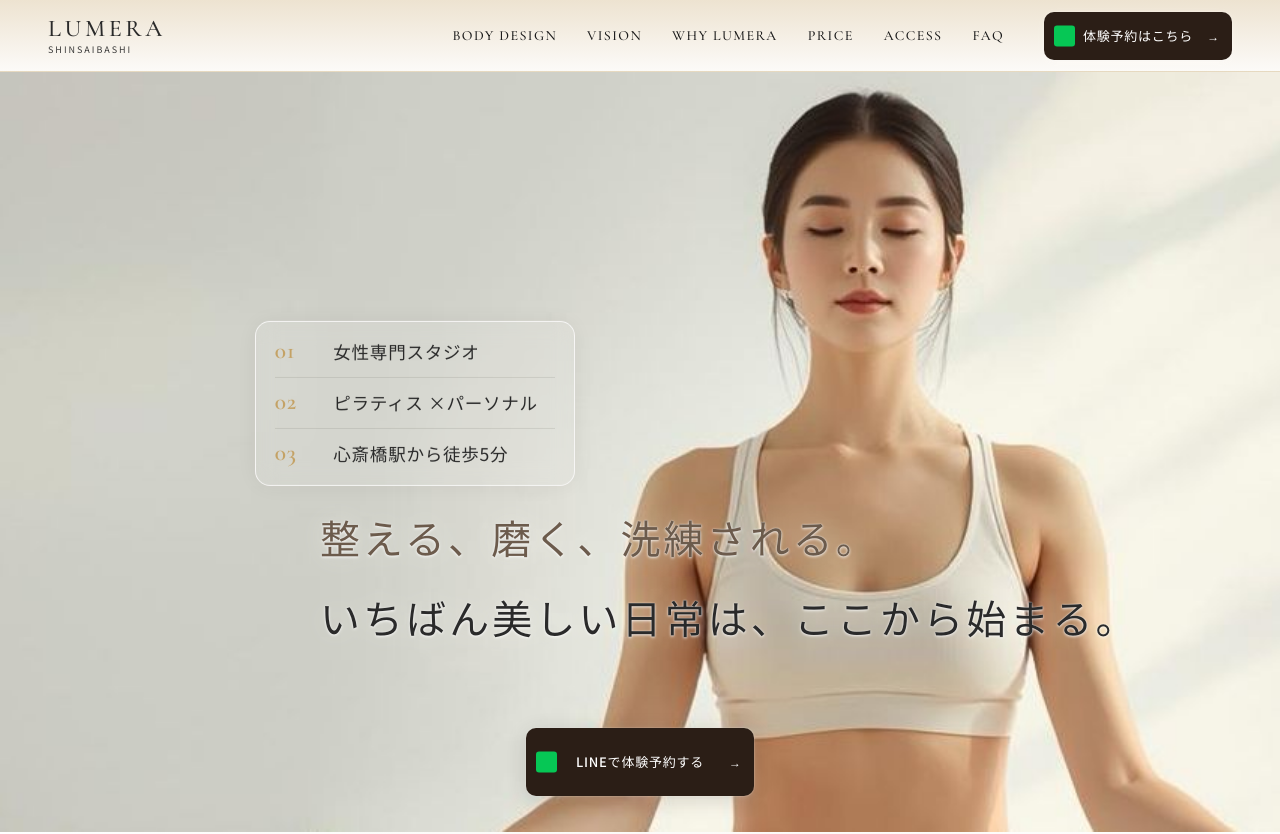
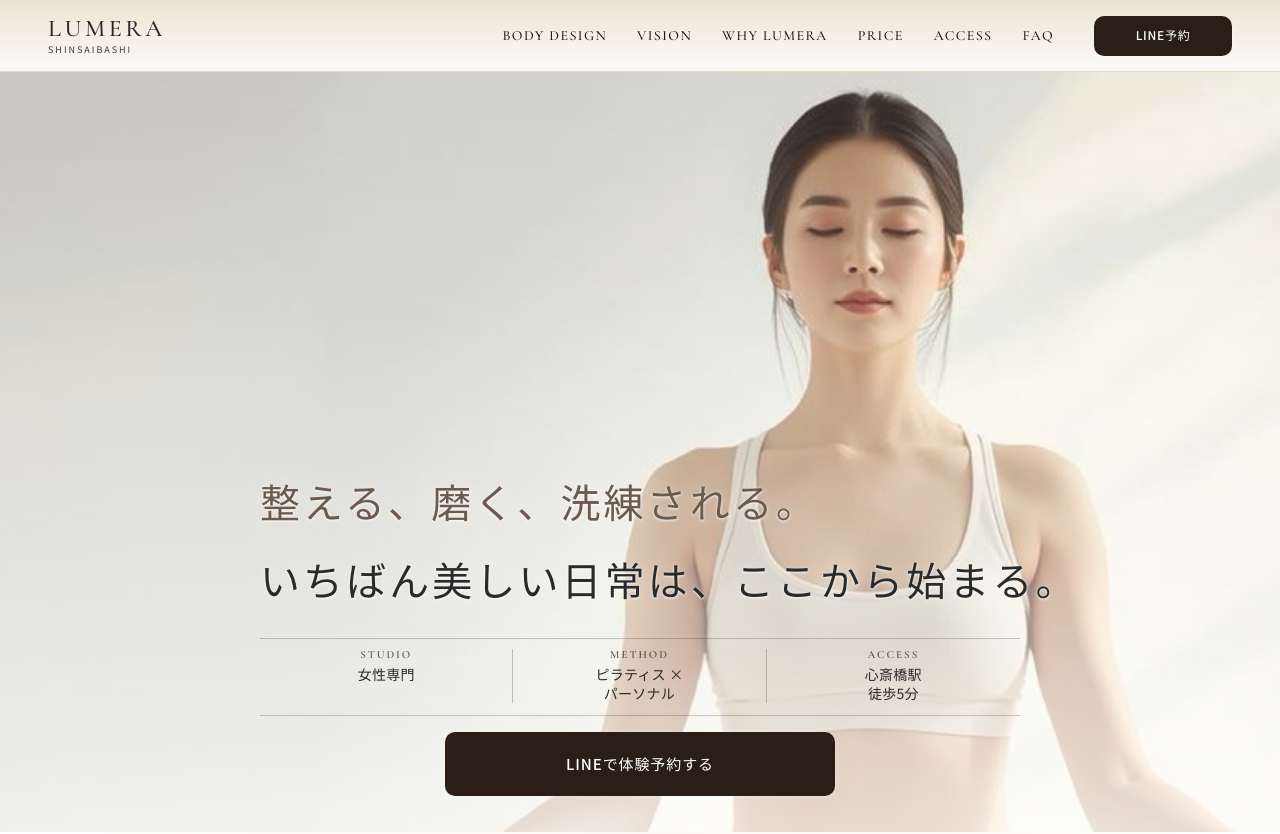
Before and after one commit to mamegoma08208/lumera-lp, a plain HTML site: page lumera-lp/index.html in a window 1280 px wide. Shown: the top 834 px of the page. Drawn offline with nearby package versions, Linux system fonts and the light colour scheme.

Commit message:
ボタン大きさ調整しました

```diff
--- a/lumera-lp/assets/css/styles.css
+++ b/lumera-lp/assets/css/styles.css
@@ -112,21 +112,21 @@ iframe {
   width: min(calc(100% - 40rem),1200rem);
   margin: auto;
 }
-/* LINE CTA：濃茶ボディ＋左にLINE緑スクエア＋右矢印（サイト共通） */
+/* LINE CTA：濃茶ボディ＋右矢印（サイト共通） */
 .btn {
   display: flex;
   justify-content: center;
   align-items: center;
   width: min(100%, 390rem);
-  min-height: 68rem;
-  padding: 12rem 52rem 12rem 50rem;
+  min-height: 64rem;
+  padding: 10rem 40rem;
   position: relative;
   box-sizing: border-box;
   color: var(--white);
   background: var(--btn-brand);
   font-family: var(--font-jp);
   font-weight: 500;
-  font-size: 16rem;
+  font-size: 15rem;
   letter-spacing: 0.06em;
   line-height: 1.35;
   text-decoration: none;
@@ -140,19 +140,8 @@ iframe {
     0 2px 10px rgba(255, 255, 255, 0.14),
     0 1px 4px rgba(255, 253, 248, 0.12);
 }
-/* LINEアイコン風スクエア（やや小さめ） */
 .btn::before {
-  content: "";
-  position: absolute;
-  left: 16rem;
-  top: 50%;
-  transform: translateY(-50%);
-  width: 26rem;
-  height: 26rem;
-  border-radius: 4rem;
-  background: var(--line-green);
-  flex-shrink: 0;
-  pointer-events: none;
+  content: none;
 }
 .btn::after {
   content: "→";
@@ -182,15 +171,9 @@ iframe {
 }
 @media only screen and (max-width: 767px) {
   .btn {
-    min-height: 64rem;
-    padding: 10rem 44rem 10rem 44rem;
-    font-size: 15rem;
-  }
-  .btn::before {
-    left: 12rem;
-    width: 24rem;
-    height: 24rem;
-    border-radius: 3rem;
+    min-height: 60rem;
+    padding: 9rem 36rem;
+    font-size: 14rem;
   }
   .btn::after {
     right: 16rem;
@@ -343,12 +326,12 @@ header .logo:hover .logo__branch {
 }
 header .btn {
   width: auto;
-  min-width: 188rem;
-  max-width: min(280rem, calc(100vw - 240rem));
-  min-height: 48rem;
+  min-width: 138rem;
+  max-width: min(190rem, calc(100vw - 260rem));
+  min-height: 40rem;
   height: auto;
-  font-size: 13rem;
-  padding: 8rem 38rem 8rem 38rem;
+  font-size: 12rem;
+  padding: 6rem 30rem;
 }
 header .btn::before {
   left: 10rem;
@@ -357,8 +340,7 @@ header .btn::before {
   border-radius: 3rem;
 }
 header .btn::after {
-  right: 12rem;
-  font-size: 12rem;
+  content: none;
 }
 .gnav {
   display: flex;
@@ -397,22 +379,15 @@ header .btn::after {
   }
   header .btn {
     min-width: 0;
-    max-width: calc(100vw - 148rem);
-    min-height: 40rem;
-    font-size: 11rem;
+    max-width: calc(100vw - 164rem);
+    min-height: 34rem;
+    font-size: 10rem;
     letter-spacing: 0.04em;
-    padding: 6rem 30rem 6rem 32rem;
+    padding: 5rem 24rem;
     text-align: center;
   }
-  header .btn::before {
-    left: 7rem;
-    width: 18rem;
-    height: 18rem;
-    border-radius: 3rem;
-  }
   header .btn::after {
-    right: 10rem;
-    font-size: 11rem;
+    content: none;
   }
   .gnav {
     display: none;
@@ -629,6 +604,21 @@ footer .copy {
   position: relative;
   z-index: 1;
 }
+.mv::after {
+  content: "";
+  position: absolute;
+  inset: 0;
+  z-index: 0;
+  pointer-events: none;
+  /* 背景を上から下へ白くして文字可読性を上げる */
+  background: linear-gradient(
+    to bottom,
+    rgba(255, 255, 255, 0.06) 0%,
+    rgba(255, 255, 255, 0.18) 32%,
+    rgba(255, 255, 255, 0.44) 64%,
+    rgba(255, 255, 255, 0.72) 100%
+  );
+}
 .mv .inner {
   width: min(calc(100% - 40rem), 1200rem);
   margin: 0 auto;
@@ -658,65 +648,59 @@ footer .copy {
 /* タグライン直上・相似比（--mv-s）。0.75 = 従来 0.6 の 1.25 倍でボックス・文字とも相似拡大 */
 .mv-card {
   --mv-s: 0.75;
-  width: min(calc(60vw * var(--mv-s)), 100%);
+  width: min(100%, 560rem);
   max-width: 100%;
-  margin-right: auto;
-  margin-left: 0;
-  margin-bottom: calc(10rem * var(--mv-s));
-  background: rgba(255, 255, 255, 0.12);
-  backdrop-filter: blur(10px);
-  -webkit-backdrop-filter: blur(10px);
-  border-radius: calc(12rem * var(--mv-s));
-  padding: calc(6rem * var(--mv-s)) calc(16rem * var(--mv-s)) calc(8rem * var(--mv-s));
-  box-shadow:
-    0 1px calc(18rem * var(--mv-s)) rgba(43, 30, 22, 0.06),
-    0 0 0 1px rgba(255, 255, 255, 0.9);
+  margin: 0 auto 12rem;
+  background: transparent;
+  border-radius: 0;
+  border-top: 1px solid rgba(43, 30, 22, 0.24);
+  border-bottom: 1px solid rgba(43, 30, 22, 0.24);
+  padding: 12rem 0;
+  box-shadow: none;
 }
 .mv-features {
   list-style: none;
   margin: 0;
   padding: 0;
+  display: grid;
+  grid-template-columns: repeat(3, minmax(0, 1fr));
 }
 .mv-card .mv-features li {
   display: flex;
-  align-items: flex-start;
-  gap: calc(14rem * var(--mv-s));
-  padding: calc(12rem * var(--mv-s)) 0;
-  border-bottom: 1px solid rgba(43, 30, 22, 0.1);
+  flex-direction: column;
+  justify-content: flex-start;
+  align-items: center;
+  gap: 5rem;
+  padding: 0 10rem;
+  border-bottom: none;
+  border-right: 1px solid rgba(43, 30, 22, 0.24);
   font-family: var(--font-jp);
-  font-size: calc(15rem * var(--mv-s));
+  font-size: 13rem;
   font-weight: 400;
-  letter-spacing: 0.04em;
-  line-height: 1.5;
+  letter-spacing: 0.02em;
+  line-height: 1.35;
   color: var(--black-soft);
-}
-/* 02：× の直後で改行（マークアップの br 固定） */
+  text-align: center;
+}
+.mv-card .mv-features li:last-child {
+  border-right: none;
+}
+.mv-features__label {
+  display: block;
+  font-family: var(--font-en);
+  font-size: 10rem;
+  font-weight: 600;
+  letter-spacing: 0.18em;
+  line-height: 1.1;
+  color: rgba(43, 30, 22, 0.72);
+}
 .mv-features__txt--pilates {
   word-break: keep-all;
 }
-/* 03：幅が足りないときだけ「から」の直後で改行 */
-.mv-features__txt--access {
-  word-break: keep-all;
-}
-.mv-features__access-pre {
+.mv-features__txt {
+  font-size: 13rem;
+  line-height: 1.35;
   white-space: nowrap;
-}
-.mv-card .mv-features li:last-child {
-  border-bottom: none;
-  padding-bottom: calc(8rem * var(--mv-s));
-}
-.mv-card .mv-features__num {
-  flex: 0 0 auto;
-  font-family: var(--font-en);
-  font-size: calc(20rem * var(--mv-s));
-  font-weight: 600;
-  line-height: 1;
-  color: var(--gold);
-  min-width: calc(36rem * var(--mv-s));
-}
-.mv-features__txt {
-  flex: 1;
-  min-width: 0;
 }
 .mv-lower {
   flex: 0 0 auto;
@@ -803,17 +787,11 @@ footer .copy {
   }
   /* 白ボックスとコピーを予約ボタン直上に寄せる */
   .mv-card {
-    --mv-s: 0.6;
     flex-shrink: 0;
-    align-self: flex-start;
-    width: min(calc(60vw * var(--mv-s)), 100%);
-    max-width: 100%;
-    height: auto;
-    margin-left: 0;
-    margin-right: auto;
-    margin-top: 0;
+    align-self: center;
+    width: min(100%, 560rem);
     margin-bottom: 10rem;
-    overflow: visible;
+    padding-top: 10rem;
   }
   .mv-copy {
     display: flex;
@@ -821,7 +799,7 @@ footer .copy {
     align-items: flex-start;
     width: 100%;
     flex-shrink: 0;
-    margin-bottom: 10rem;
+    margin-bottom: 8rem;
   }
   .mv-tagline,
   .mv-headline {
@@ -838,19 +816,38 @@ footer .copy {
     flex-shrink: 0;
     margin-top: 0;
     align-self: center;
-    width: calc(100% - 8rem);
-    max-width: 100%;
+    /* 文字1行が収まる実寸＋左右に少し余白 */
+    width: max-content;
+    max-width: calc(100% - 78rem);
+    min-height: 47rem;
+    padding: 7.5rem 30rem;
+    font-size: 14rem;
+    border-radius: 8.4rem;
+    white-space: nowrap;
+  }
+  .mv .btn::after {
+    content: none;
   }
   .mv-tagline {
     font-size: 13.65rem;
     line-height: 1.65;
-    margin-bottom: 10rem;
+    margin-bottom: 8rem;
   }
   .mv-headline {
     font-size: 23.1rem;
     line-height: 1.65;
     margin-top: 0;
-    margin-bottom: 12rem;
+    margin-bottom: 10rem;
+  }
+  .mv-card .mv-features li {
+    padding: 0 6rem;
+    gap: 4rem;
+  }
+  .mv-features__label {
+    font-size: 8.8rem;
+  }
+  .mv-features__txt {
+    font-size: 11.4rem;
   }
 }
 /* PC（768px以上）：MV のみ。コピーは下段の縦60%・カード左・ボタン下。文字色は共通スタイルのまま */
@@ -892,116 +889,73 @@ footer .copy {
     width: 100%;
     min-height: 0;
     align-items: stretch;
-  }
-  /* 左・「整える〜」と同じ縦位置。横:縦＝5:4（縦はコンテンツ＋上限は横キャップの 4/5） */
+    justify-content: flex-end;
+  }
+  /* PCも見本同様：見出し下に情報帯を差し込む */
   .mv-card {
-    /* 文字を含むカード全体をさらに 1.25 倍（合計 1.5625 倍） */
-    --mv-s: calc(0.75 * 1.25 * 1.25);
-    /* 画像内の肩ライン（この高さにカード下端を合わせる） */
-    --mv-shoulder-line: 57%;
-    --mv-card-cap: min(calc(68vw * var(--mv-s)), 100%);
-    position: absolute;
-    /* 画面全体（ビューポート）基準で左から 1/5 の位置に固定 */
-    left: calc(100vw / 5 - (100vw - min(1200rem, calc(100vw - 40rem))) / 2 - 40rem);
-    /* 下端を肩ラインに合わせるため、top を肩に置いて上方向へカード高ぶん移動 */
-    top: var(--mv-shoulder-line);
-    transform: translateY(-100%);
-    margin: 0;
+    position: static;
+    left: auto;
+    top: auto;
+    transform: none;
+    margin: 0 auto 16rem;
     z-index: 2;
-    box-sizing: border-box;
-    max-width: var(--mv-card-cap);
-    width: auto;
-    height: auto;
-    min-width: 0;
-    overflow: visible;
-    /* 上下余白を同値にして縦の見た目を短く整える */
-    padding: calc(5rem * var(--mv-s)) calc(16rem * var(--mv-s));
-  }
-  /* PC: MVカードは最終配置を固定し、アニメはフェードのみ */
+    width: min(100%, 760rem);
+    max-width: 100%;
+    padding-top: 10rem;
+  }
   .mv-card.fade-l {
-    transform: translate(-20rem, -100%);
+    transform: translateX(-20rem);
     opacity: 0;
     transition: 0.6s ease-out;
   }
   .mv-card.fade-l.active {
-    transform: translate(0, -100%);
+    transform: translateX(0);
     opacity: 1;
   }
   .mv-card .mv-features li {
-    justify-content: flex-start;
-    padding: calc(10rem * var(--mv-s)) 0;
-  }
-  .mv-card .mv-features li:last-child {
-    border-bottom: none;
-    padding-bottom: calc(10rem * var(--mv-s));
-  }
-  /* 02はPCで1行固定（末尾に1文字ぶん余白） */
-  .mv-features__txt--pilates {
-    white-space: nowrap;
-    padding-right: 1em;
-  }
-  .mv-features__txt--pilates br {
-    display: none;
-  }
-  /* コピー：.mv-lower 高さの 60% で「整える〜」先頭。文頭はビューポート左 1/4（.mv .inner と左パディング40を控除） */
+    padding: 0 8rem;
+    gap: 4rem;
+  }
+  .mv-features__label {
+    font-size: 11rem;
+  }
+  .mv-features__txt {
+    font-size: 14rem;
+  }
   .mv-copy {
     display: block;
-    position: absolute;
-    top: var(--mv-align-top);
-    left: calc(100vw / 4 - (100vw - min(1200rem, calc(100vw - 40rem))) / 2 - 40rem);
-    margin: 0;
-    width: min(92%, 880rem);
-    max-width: calc(100% - 8rem);
+    position: static;
+    margin: 0 auto 10rem;
+    width: min(92%, 760rem);
+    max-width: 100%;
     text-align: left;
     z-index: 3;
   }
-  /* 色はベース維持。タグラインは従来 38rem の 1.05 倍 */
   .mv-tagline {
+    margin: 0 0 8rem;
+    font-size: 39.9rem;
+  }
+  .mv-headline {
     margin: 0 0 10rem;
-    font-size: 39.9rem;
-  }
-  .mv-headline {
-    margin: 0 0 20rem;
     white-space: nowrap;
   }
   /* CTA：ヘッダー相当サイズ＋拡大は PC のみ。下端配置 */
   .mv .btn {
-    width: auto;
-    min-width: calc(188rem * 1.1 * 1.1);
-    max-width: min(calc(280rem * 1.1 * 1.1), calc((100vw - 240rem) * 1.1 * 1.1));
+    width: min(100%, 390rem);
+    min-width: 0;
+    max-width: 100%;
     margin: 0 auto;
     font-weight: 500;
-    font-size: 13rem;
-    padding: 12rem 38rem 12rem 38rem;
-    box-shadow:
-      0 0 0 1px rgba(255, 255, 255, 0.1),
-      0 2px 10px rgba(255, 255, 255, 0.14),
-      0 1px 4px rgba(255, 253, 248, 0.12),
-      0 4px 20px rgba(43, 30, 22, 0.16),
-      0 1px 4px rgba(0, 0, 0, 0.06);
-    margin-top: auto;
+    font-size: 15rem;
+    padding: 10rem 40rem;
+    margin-top: 0;
     align-self: center;
     position: relative;
     z-index: 4;
     flex-shrink: 0;
   }
-  .mv .btn::before {
-    left: 10rem;
-    width: 21rem;
-    height: 21rem;
-    border-radius: 3rem;
-  }
   .mv .btn::after {
-    right: 12rem;
-    font-size: 12rem;
-  }
-  .mv .btn:hover {
-    box-shadow:
-      0 0 0 1px rgba(255, 255, 255, 0.12),
-      0 3px 14px rgba(255, 255, 255, 0.18),
-      0 1px 5px rgba(255, 253, 248, 0.14),
-      0 6px 24px rgba(43, 30, 22, 0.2),
-      0 2px 8px rgba(0, 0, 0, 0.08);
+    content: none;
   }
   /* PC初期表示：背景の開始位置もヘッダー直下基準に固定 */
   .bg-slide li {
--- a/lumera-lp/index.html
+++ b/lumera-lp/index.html
@@ -50,7 +50,7 @@ height="0" width="0" style="display:none;visibility:hidden"></iframe></noscript>
     <li><a href="#access">ACCESS</a></li>
     <li><a href="#faq">FAQ</a></li>
   </ul>
-  <a href="https://lin.ee/G1ZMuj1" class="btn">体験予約はこちら</a>
+  <a href="https://l.lumera.jp/line/open/KiKx0B9sZQ2s?mtid=zxTCZ32umfNM" class="btn">LINE予約</a>
   <div class="menubtn"><span></span><span></span><span></span></div>
   <div class="spnav">
     <ul class="nav">
@@ -62,7 +62,7 @@ height="0" width="0" style="display:none;visibility:hidden"></iframe></noscript>
       <li><a href="#faq">FAQ</a></li>
     </ul>
     <ul class="btns">
-      <li><a href="https://lin.ee/G1ZMuj1" class="btn">LINEで体験予約する</a></li>
+      <li><a href="https://l.lumera.jp/line/open/KiKx0B9sZQ2s?mtid=zxTCZ32umfNM" class="btn">LINEで体験予約する</a></li>
     </ul>
   </div><!--spnav-->
 </header>
@@ -73,18 +73,27 @@ height="0" width="0" style="display:none;visibility:hidden"></iframe></noscript>
     <div class="inner">
       <div class="txt">
         <div class="mv-lower">
-          <div class="mv-card">
-            <ul class="mv-features">
-              <li><span class="mv-features__num">01</span><span class="mv-features__txt">女性専門スタジオ</span></li>
-              <li><span class="mv-features__num">02</span><span class="mv-features__txt mv-features__txt--pilates">ピラティス&nbsp;×<br aria-hidden="true">パーソナル</span></li>
-              <li><span class="mv-features__num">03</span><span class="mv-features__txt mv-features__txt--access"><span class="mv-features__access-pre">心斎橋駅から</span><wbr>徒歩5分</span></li>
-            </ul>
-          </div>
           <div class="mv-copy">
             <p class="mv-tagline">整える、磨く、洗練される。</p>
             <h1 class="mv-headline">いちばん美しい日常は、<br class="mv-headline__break" aria-hidden="true" />ここから始まる。</h1>
           </div>
-          <a href="https://lin.ee/G1ZMuj1" class="btn">LINEで体験予約する</a>
+          <div class="mv-card">
+            <ul class="mv-features">
+              <li>
+                <span class="mv-features__label">STUDIO</span>
+                <span class="mv-features__txt">女性専門</span>
+              </li>
+              <li>
+                <span class="mv-features__label">METHOD</span>
+                <span class="mv-features__txt mv-features__txt--pilates">ピラティス ×<br aria-hidden="true">パーソナル</span>
+              </li>
+              <li>
+                <span class="mv-features__label">ACCESS</span>
+                <span class="mv-features__txt">心斎橋駅<br aria-hidden="true">徒歩5分</span>
+              </li>
+            </ul>
+          </div>
+          <a href="https://l.lumera.jp/line/open/KiKx0B9sZQ2s?mtid=zxTCZ32umfNM" class="btn">LINEで体験予約する</a>
         </div>
       </div>
     </div>
@@ -105,7 +114,7 @@ height="0" width="0" style="display:none;visibility:hidden"></iframe></noscript>
           <p><strong>無料</strong></p>
           <p class="off">1年間月会費10%OFF</p>
         </div>
-        <a href="https://lin.ee/G1ZMuj1" class="btn">LINEで体験予約する</a>
+        <a href="https://l.lumera.jp/line/open/KiKx0B9sZQ2s?mtid=zxTCZ32umfNM" class="btn">LINEで体験予約する</a>
       </div>
     </div>
   </section>
@@ -349,7 +358,7 @@ height="0" width="0" style="display:none;visibility:hidden"></iframe></noscript>
           <p><strong>無料</strong></p>
           <p class="off">1年間月会費10%OFF</p>
         </div>
-        <a href="https://lin.ee/G1ZMuj1" class="btn">LINEで体験予約する</a>
+        <a href="https://l.lumera.jp/line/open/KiKx0B9sZQ2s?mtid=zxTCZ32umfNM" class="btn">LINEで体験予約する</a>
       </div>
     </div>
   </section>
@@ -406,7 +415,7 @@ height="0" width="0" style="display:none;visibility:hidden"></iframe></noscript>
 <aside class="cta">
   <h2>LUMERA</h2>
   <h3>あなたの日常に、<br>「身体を整える」という習慣を。</h3>
-  <a href="https://lin.ee/G1ZMuj1" class="btn">LINEで体験予約する</a>
+  <a href="https://l.lumera.jp/line/open/KiKx0B9sZQ2s?mtid=zxTCZ32umfNM" class="btn">LINEで体験予約する</a>
 </aside>
 
 <!-- footer -->
```
